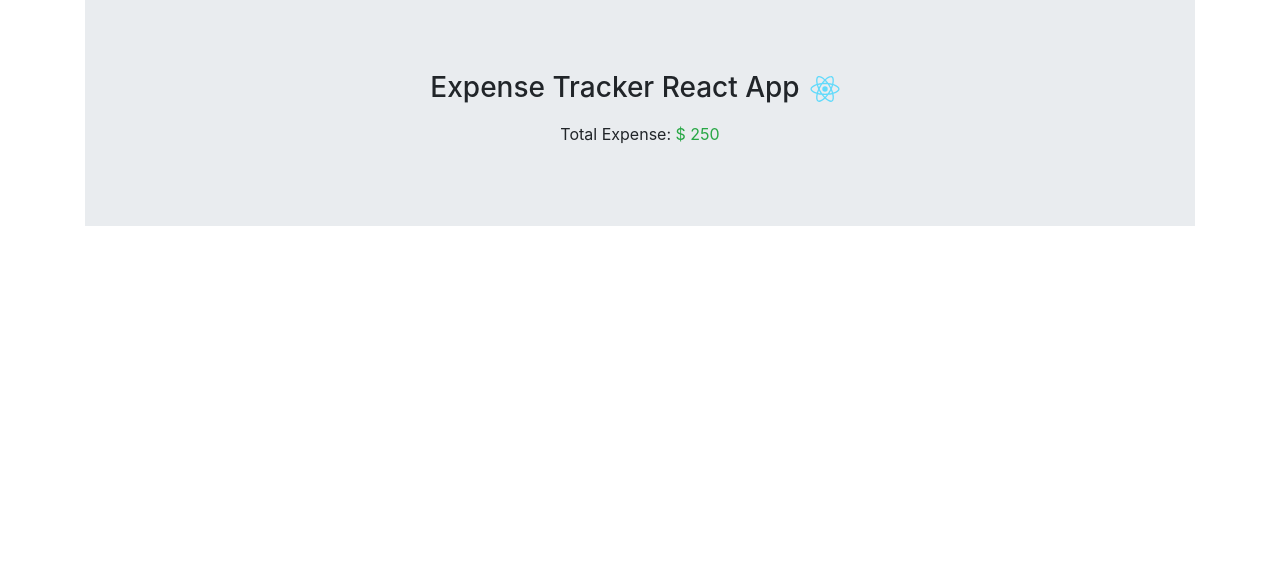
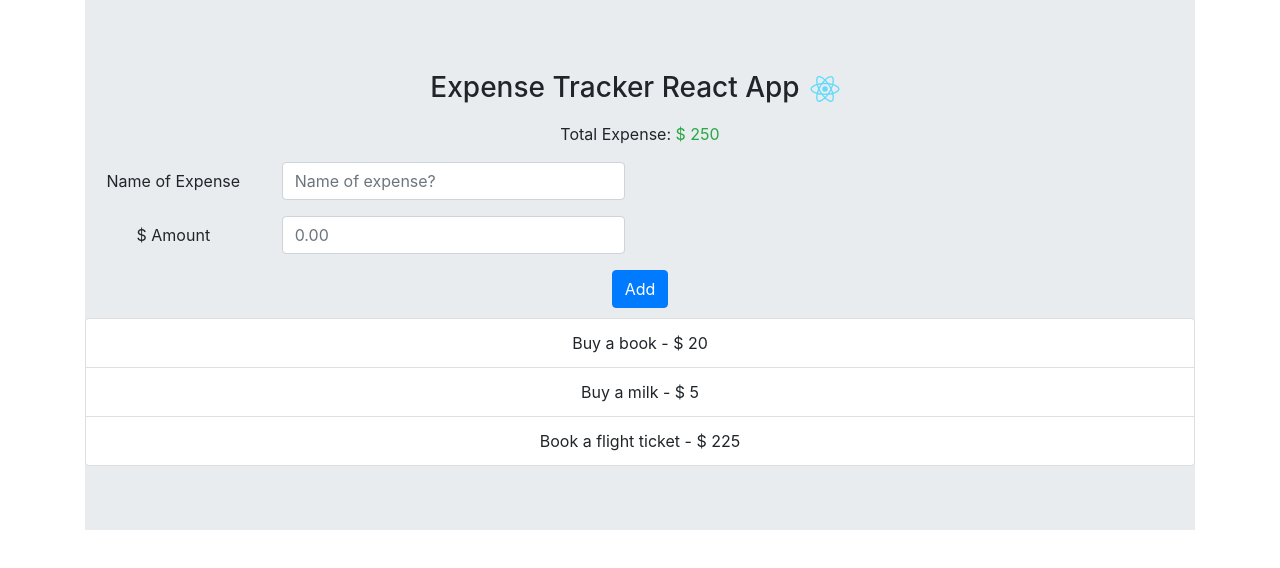
Before and after one commit to alexlarbi/expense-tracker, a React (Create React App) app in the folder react-expense-tracker/: page / in a window 1280 px wide. Shown: the top 568 px of the page. Built offline with nearby package versions, Linux system fonts and the light colour scheme.

Commit message:
Lists Component

```diff
--- a/react-expense-tracker/src/App.js
+++ b/react-expense-tracker/src/App.js
@@ -2,6 +2,7 @@ import React, { useState } from 'react'
 import { Jumbotron, Container } from 'reactstrap'
 import Logo from './logo.svg'
 import Form from './components/Form'
+import List from './components/List'
 
 const ALL_EXPENSES = [
   { id: 1, name: 'Buy a book', amount: 20 },
@@ -30,6 +31,8 @@ function App() {
             </span>
           </p>
         </div>
+        <Form />
+        <List expenses={expenses} />
       </Jumbotron>
     </Container>
   )
--- /dev/null
+++ b/react-expense-tracker/src/components/List.js
@@ -0,0 +1,16 @@
+import React from 'react'
+import { ListGroup, ListGroupItem } from 'reactstrap'
+
+const List = ({ expenses }) => (
+  <div>
+    <ListGroup>
+      {expenses.map(item => (
+        <ListGroupItem key={item.id}>
+          {item.name} - $ {item.amount}
+        </ListGroupItem>
+      ))}
+    </ListGroup>
+  </div>
+)
+
+export default List
```
Also changed, not shown: 1 other file (tests, documents, lock files or other folders).
